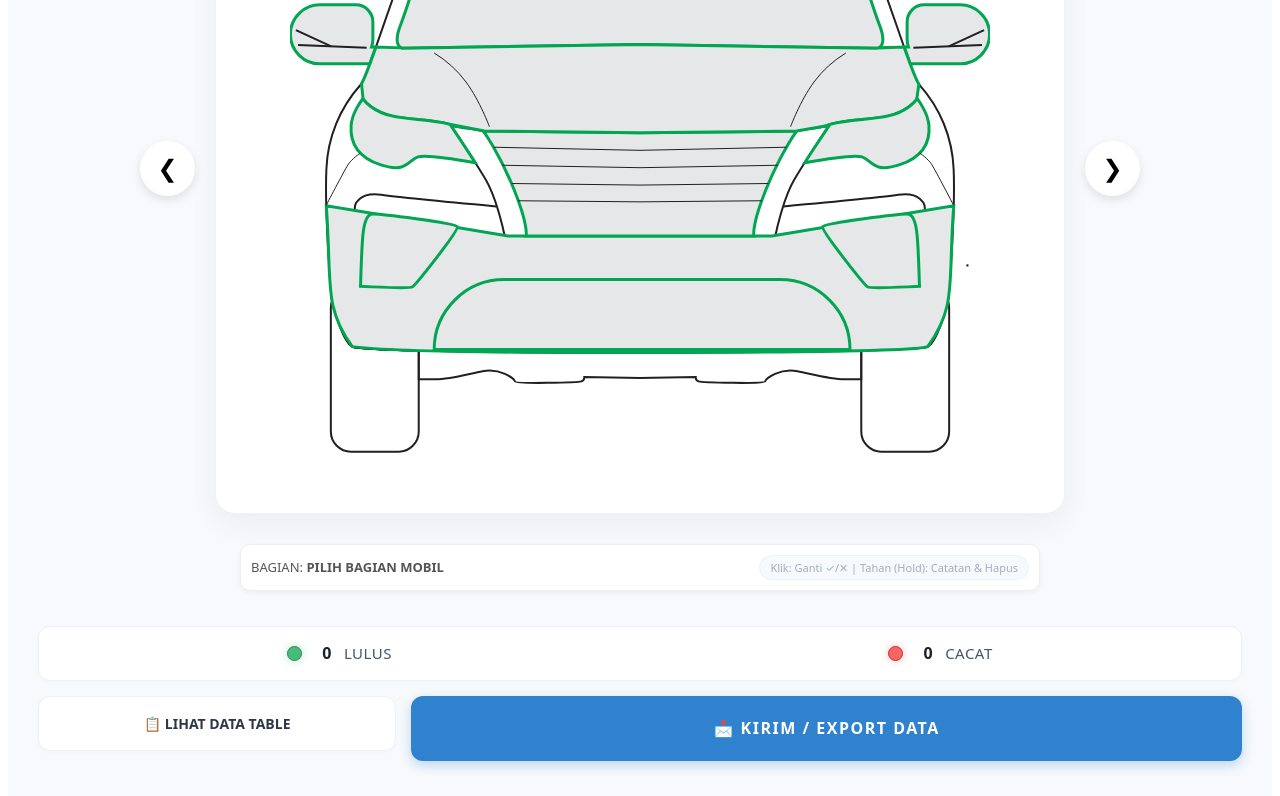
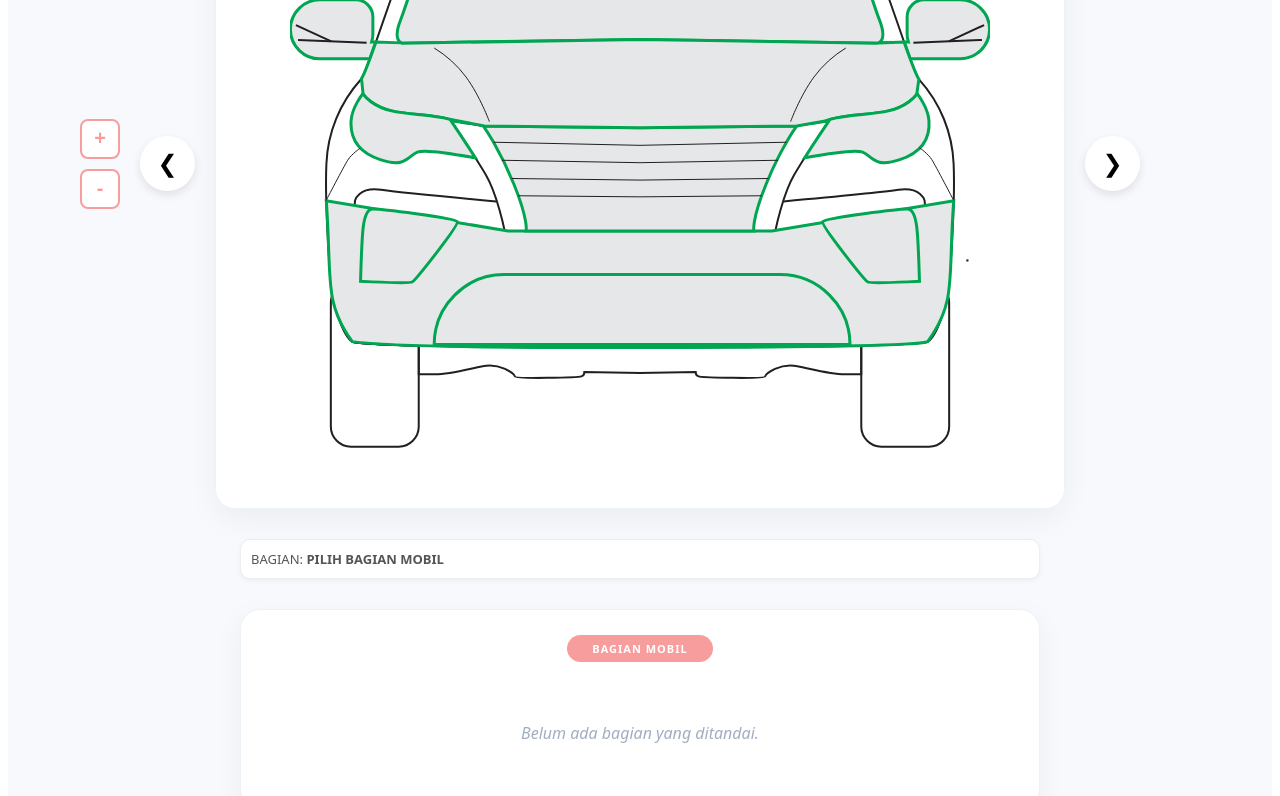
Before and after one commit to DIASANJOY/vehicle-inspection-system, a React (Vite) app: page / in a window 1280 px wide. Shown: the part 300-1096 px from the top of the page. Built offline with nearby package versions, Linux system fonts and the light colour scheme.

Commit message:
feat: major overhaul with tools (tick/cross/delete), zoom, and interactive inspection form

```diff
--- a/src/Vector.css
+++ b/src/Vector.css
@@ -36,6 +36,7 @@
   border: 1px solid #edf2f7;
   display: flex;
   justify-content: center;
+  overflow: auto; /* Enable scrolling when zoomed */
 }
 
 .badge {
@@ -1320,3 +1321,280 @@
     font-size: 12px;
   }
 }
+
+/* NEW OVERHAUL STYLES */
+
+/* Pink Theme & Layout */
+:root {
+  --primary-pink: #f89d9d; /* Pink from design */
+  --light-grey: #e2e8f0;
+  --panel-grey: #f1f5f9;
+  --accent-red: #ff6b6b;
+}
+
+.title { color: #2d3748; }
+.subtitle { color: #a0aec0; margin-bottom: 20px; }
+
+/* Zoom & Tools Panel */
+.main-stage {
+  position: relative;
+  overflow: visible;
+}
+
+.zoom-controls {
+  position: absolute;
+  left: -60px;
+  top: 50%;
+  transform: translateY(-50%);
+  display: flex;
+  flex-direction: column;
+  gap: 10px;
+  z-index: 20;
+}
+
+.zoom-btn {
+  width: 40px;
+  height: 40px;
+  border-radius: 8px;
+  border: 2px solid var(--primary-pink);
+  background: white;
+  color: var(--primary-pink);
+  font-size: 20px;
+  font-weight: bold;
+  cursor: pointer;
+  transition: all 0.2s;
+}
+
+.zoom-btn:hover {
+  background: var(--primary-pink);
+  color: white;
+}
+
+.tools-panel {
+  position: absolute;
+  right: -70px;
+  top: 50%;
+  transform: translateY(-50%);
+  display: flex;
+  flex-direction: column;
+  gap: 15px;
+  z-index: 20;
+}
+
+.tool-btn {
+  width: 50px;
+  height: 50px;
+  border-radius: 50%;
+  border: 2px solid var(--primary-pink);
+  background: white;
+  color: #4a5568;
+  font-size: 22px;
+  cursor: pointer;
+  transition: all 0.3s cubic-bezier(0.175, 0.885, 0.32, 1.275);
+  display: flex;
+  align-items: center;
+  justify-content: center;
+  box-shadow: 0 4px 10px rgba(0,0,0,0.05);
+}
+
+.tool-btn.active {
+  background: var(--primary-pink);
+  color: white;
+  transform: scale(1.15);
+  box-shadow: 0 0 15px rgba(248, 157, 157, 0.5);
+}
+
+.tool-btn.delete.active {
+  background: var(--accent-red);
+}
+
+/* Marker Glow Effect */
+.marker-glow {
+  animation: pulse-glow 2s infinite;
+}
+
+@keyframes pulse-glow {
+  0% { r: 25; opacity: 0.4; }
+  50% { r: 35; opacity: 0.6; }
+  100% { r: 25; opacity: 0.4; }
+}
+
+.marker-group.selected circle:first-child {
+  stroke: var(--accent-red);
+  stroke-width: 4px;
+}
+
+/* Inspection Form List */
+.inspection-form-container {
+  width: 100%;
+  max-width: 800px;
+  margin: 30px auto;
+  background: white;
+  border-radius: 20px;
+  padding: 25px;
+  box-shadow: 0 10px 30px rgba(0,0,0,0.05);
+  border: 1px solid #edf2f7;
+}
+
+.form-header-badge {
+  background: var(--primary-pink);
+  color: white;
+  padding: 6px 25px;
+  border-radius: 20px;
+  font-size: 11px;
+  font-weight: 800;
+  width: fit-content;
+  margin: 0 auto 20px auto;
+  letter-spacing: 1px;
+}
+
+.empty-form {
+  text-align: center;
+  padding: 40px;
+  color: #a0aec0;
+  font-style: italic;
+}
+
+.panel-group-card {
+  background: var(--panel-grey);
+  border-radius: 15px;
+  margin-bottom: 20px;
+  overflow: hidden;
+  border: 1px solid #e2e8f0;
+}
+
+.panel-header {
+  padding: 15px 20px;
+  background: #cbd5e0;
+  color: #2d3748;
+  font-weight: 800;
+  font-size: 14px;
+  text-transform: uppercase;
+  letter-spacing: 0.5px;
+}
+
+.markers-list {
+  padding: 10px;
+  display: flex;
+  flex-direction: column;
+  gap: 8px;
+}
+
+.marker-item-row {
+  background: white;
+  border-radius: 10px;
+  padding: 12px 18px;
+  cursor: pointer;
+  transition: all 0.2s;
+  border: 1px solid transparent;
+}
+
+.marker-item-row:hover {
+  background: #f8fafc;
+}
+
+.marker-item-row.active {
+  border-color: var(--primary-pink);
+  box-shadow: 0 4px 12px rgba(248, 157, 157, 0.15);
+}
+
+.marker-main-info {
+  display: flex;
+  align-items: center;
+  gap: 15px;
+  font-size: 13px;
+}
+
+.marker-index {
+  font-weight: bold;
+  color: #718096;
+}
+
+.marker-type-icon {
+  width: 24px;
+  height: 24px;
+  display: flex;
+  align-items: center;
+  justify-content: center;
+  border-radius: 50%;
+  font-weight: bold;
+  font-size: 12px;
+}
+
+.marker-type-icon.tick { background: #f0fff4; color: #2f855a; }
+.marker-type-icon.cross { background: #fff5f5; color: #c53030; }
+
+.marker-coords {
+  font-family: monospace;
+  color: #a0aec0;
+  font-size: 11px;
+}
+
+.marker-note-input-wrapper {
+  margin-top: 12px;
+  padding-top: 12px;
+  border-top: 1px dashed #e2e8f0;
+  animation: fadeInDown 0.3s ease;
+}
+
+@keyframes fadeInDown {
+  from { opacity: 0; transform: translateY(-5px); }
+  to { opacity: 1; transform: translateY(0); }
+}
+
+.marker-textarea {
+  width: 100%;
+  min-height: 80px;
+  border: 1px solid #edf2f7;
+  border-radius: 10px;
+  padding: 15px;
+  font-size: 13px;
+  font-family: inherit;
+  resize: vertical;
+  background: #f8fafc;
+  outline: none;
+  transition: border-color 0.2s;
+}
+
+.marker-textarea:focus {
+  border-color: var(--primary-pink);
+  background: white;
+}
+
+/* Footer Buttons Sync with Design */
+.submit-bar {
+  background: var(--primary-pink) !important;
+  box-shadow: 0 5px 15px rgba(248, 157, 157, 0.4) !important;
+}
+
+.data-btn {
+  background: #e2e8f0 !important;
+  border: none !important;
+  color: #4a5568 !important;
+}
+
+/* Mobile Adjustments for Overhaul */
+@media (max-width: 768px) {
+  .zoom-controls {
+    left: 10px;
+    top: 20px;
+    transform: none;
+    flex-direction: row;
+    position: absolute;
+  }
+
+  .tools-panel {
+    right: 50%;
+    transform: translateX(50%);
+    top: auto;
+    bottom: -80px;
+    flex-direction: row;
+    gap: 20px;
+    position: absolute;
+  }
+
+  .inspection-form-container {
+    padding: 15px;
+    margin: 100px auto 30px auto;
+  }
+}
--- a/src/Vector.jsx
+++ b/src/Vector.jsx
@@ -20,6 +20,11 @@ const Vector = () => {
   const [copyStatus, setCopyStatus] = useState("Copy JSON");
   const [dataTab, setDataTab] = useState('table'); // 'table' | 'json'
 
+  // Fitur Baru
+  const [activeTool, setActiveTool] = useState('tick'); // 'tick' | 'cross' | 'delete'
+  const [zoomLevel, setZoomLevel] = useState(1);
+  const [selectedMarkerId, setSelectedMarkerId] = useState(null);
+
   // Timer untuk deteksi Long Press
   const pressTimer = React.useRef(null);
   const isLongPress = React.useRef(false); // Flag untuk mencegah klik setelah hold
@@ -35,6 +40,8 @@ const Vector = () => {
       return;
     }
 
+    if (activeTool === 'delete') return; // Klik di area kosong tidak melakukan apa-apa jika alat hapus aktif
+
     const path = e.target.closest('[id]');
     const markersOnPart = Object.values(markers).filter(m => m.pathId === path?.id && m.view === view).length;
 
@@ -43,28 +50,21 @@ const Vector = () => {
       return;
     }
 
-    // Selalu buat tanda baru jika klik di area kosong mobil
     const svg = path.ownerSVGElement;
     const point = svg.createSVGPoint();
     point.x = e.clientX;
     point.y = e.clientY;
     const transformedPoint = point.matrixTransform(svg.getScreenCTM().inverse());
 
-    // Hitung posisi RELATIF (%) terhadap bounding box bagian tersebut
-    const bbox = path.getBBox();
-    const relX = ((transformedPoint.x - bbox.x) / bbox.width) * 100;
-    const relY = ((transformedPoint.y - bbox.y) / bbox.height) * 100;
-
-    const newId = `m-${Date.now()}-${Math.floor(Math.random() * 1000)}`;
+    const newId = Date.now();
     setMarkers(prev => ({
       ...prev,
       [newId]: {
-        id: newId, view, type: 'tick',
-        relX, relY, // Simpan sebagai %
-        x: transformedPoint.x, y: transformedPoint.y, // Tetap simpan absolute untuk kemudahan render
-        note: "", pathId: path.id, partName: path.id.replace(/[_-]/g, ' ').toUpperCase()
+        id: newId, view, type: activeTool, x: transformedPoint.x, y: transformedPoint.y,
+        note: "", pathId: path.id, partName: path.id.replace(/-/g, ' ').toUpperCase()
       }
     }));
+    setSelectedMarkerId(newId);
   };
 
   const handlePointerDown = (e) => {
@@ -88,20 +88,13 @@ const Vector = () => {
       const relX = ((transformedPoint.x - bbox.x) / bbox.width) * 100;
       const relY = ((transformedPoint.y - bbox.y) / bbox.height) * 100;
 
-      setMarkers(prev => {
-        const markersOnPart = Object.values(prev).filter(m => m.pathId === path?.id && m.view === view).length;
-        if (markersOnPart >= 4) {
-          alert(`Maksimal 4 tanda pada bagian ${path.id.toUpperCase()} diperbolehkan.`);
-          return prev;
-        }
-
       const newId = `m-${Date.now()}-${Math.floor(Math.random() * 1000)}`;
       const partName = path.id.replace(/[_-]/g, ' ').toUpperCase();
 
       setActivePopup({ id: newId, x: transformedPoint.x, y: transformedPoint.y, partName });
       isLongPress.current = true;
 
-        return {
+      setMarkers(prev => ({
         ...prev,
         [newId]: {
           id: newId, view, type: 'tick',
@@ -109,8 +102,7 @@ const Vector = () => {
           x: transformedPoint.x, y: transformedPoint.y,
           note: "", pathId: path.id, partName
         }
-        };
-      });
+      }));
     }, 600);
   };
 
@@ -118,27 +110,17 @@ const Vector = () => {
     if (pressTimer.current) clearTimeout(pressTimer.current);
   };
 
-  const cycleMarker = (e, key) => {
+  const handleActionOnMarker = (e, id) => {
     e.stopPropagation();
+    if (activeTool === 'delete') {
       setMarkers(prev => {
-      const currentMarker = prev[key];
-      if (!currentMarker) return prev;
-
-      const newMarkers = { ...prev };
-      // Toggle antara Tick <-> Cross (Agar catatan tidak hilang)
-      newMarkers[key] = {
-        ...currentMarker,
-        type: currentMarker.type === 'tick' ? 'cross' : 'tick'
-      };
-      return newMarkers;
+        const n = { ...prev };
+        delete n[id];
+        return n;
       });
-  };
-
-  const openPopup = (e, markerId) => {
-    if (e) e.stopPropagation();
-    const m = markers[markerId];
-    if (m) {
-      setActivePopup({ id: markerId, x: m.x, y: m.y, partName: m.partName });
+      if (selectedMarkerId === id) setSelectedMarkerId(null);
+    } else {
+      setSelectedMarkerId(id);
     }
   };
 
@@ -172,7 +154,6 @@ const Vector = () => {
 
   return (
     <div className="app-wrapper">
-      {/* Style Dinamis untuk Highlighting Bagian yang Terinspeksi */}
       <style>
         {Object.keys(partStatus).map(pathId => {
           const status = partStatus[pathId];
@@ -190,19 +171,30 @@ const Vector = () => {
       </style>
 
       <h2 className="title">Vehicle Inspection System</h2>
-      <p className="subtitle">Klik: Ganti ✓/✕ | KLIK KANAN / Tahan (Hold): Catatan & Hapus</p>
+      <p className="subtitle">Pilih Alat (✓/✕/🗑) lalu klik pada bagian mobil</p>
 
       <div className="main-stage">
+        <div className="zoom-controls">
+          <button className="zoom-btn" onClick={() => setZoomLevel(prev => Math.min(prev + 0.2, 3))}>+</button>
+          <button className="zoom-btn" onClick={() => setZoomLevel(prev => Math.max(prev - 0.2, 1))}>-</button>
+        </div>
+
         <button className="btn-nav" onClick={() => setView(v => v === 'front' ? 'back' : 'front')}>❮</button>
 
         <div className="car-card">
           <div className="badge">{view === 'front' ? 'FRONT PANEL' : 'REAR PANEL'}</div>
 
+          <div className="tools-panel">
+            <button className={`tool-btn tick ${activeTool === 'tick' ? 'active' : ''}`} onClick={() => setActiveTool('tick')}>✓</button>
+            <button className={`tool-btn cross ${activeTool === 'cross' ? 'active' : ''}`} onClick={() => setActiveTool('cross')}>✕</button>
+            <button className={`tool-btn delete ${activeTool === 'delete' ? 'active' : ''}`} onClick={() => setActiveTool('delete')}>🗑</button>
+          </div>
+
           <div
           className="svg-container"
+          style={{ transform: `scale(${zoomLevel})`, transition: 'transform 0.2s' }}
           onContextMenu={(e) => e.preventDefault()}
         >
-            {/* Gambar Mobil (SVG yang di-import) */}
             <CurrentSVG
               className="car-svg"
               onClick={handleAction}
@@ -212,7 +204,6 @@ const Vector = () => {
               onMouseOver={handleHover}
             />
 
-            {/* Overlay Penanda (SVG transparan dengan viewBox yang sama) */}
             <svg viewBox={viewBox} className="marker-overlay">
               {Object.keys(markers).map(id => {
                 const m = markers[id];
@@ -221,13 +212,12 @@ const Vector = () => {
                   <g
                     key={id}
                     transform={`translate(${m.x}, ${m.y})`}
-                    onClick={(e) => cycleMarker(e, id)}
-                    onContextMenu={(e) => {
-                      e.preventDefault();
-                      openPopup(e, id);
-                    }}
-                    className="marker-group"
+                    onClick={(e) => handleActionOnMarker(e, id)}
+                    className={`marker-group ${selectedMarkerId === id ? 'selected' : ''}`}
                   >
+                    {selectedMarkerId === id && (
+                      <circle className="marker-glow" r="30" fill="rgba(255, 107, 107, 0.4)" />
+                    )}
                     <circle r="22" fill="white" stroke={m.type === 'tick' ? '#28a745' : '#dc3545'} strokeWidth="3" />
                     <text
                       className={`symbol ${m.type}`}
@@ -239,56 +229,11 @@ const Vector = () => {
                     >
                       {m.type === 'tick' ? '✓' : '✕'}
                     </text>
-                    {/* Ikon/Balon Catatan (Toggle Show/Hide) dengan Smart Positioning */}
-                    {m.note && (
-                      <g
-                        transform={`translate(0, ${m.y < 50 ? 40 : -40})`}
-                        onClick={(e) => {
-                          e.stopPropagation();
-                          setMarkers(prev => ({
-                            ...prev,
-                            [id]: { ...prev[id], showNote: !prev[id].showNote }
-                          }));
-                        }}
-                        style={{ cursor: 'pointer' }}
-                      >
-                        {!m.showNote ? (
-                          // Tampilan Ikon Amplop saat disembunyikan (UKURAN JUMBO)
-                          <g>
-                            <circle r="20" fill="#3182ce" stroke="white" strokeWidth="2" />
-                            <text fill="white" fontSize="20" textAnchor="middle" dominantBaseline="middle">✉️</text>
-                          </g>
-                        ) : (
-                          // Tampilan Teks Lengkap saat diklik
-                          <g>
-                            <rect
-                              x={-(m.note.length * 6 + 20)}
-                              y="-20"
-                              width={m.note.length * 12 + 40}
-                              height="40"
-                              rx="10"
-                              fill="rgba(0,0,0,0.95)"
-                            />
-                            <text
-                              fill="white"
-                              fontSize="18"
-                              fontWeight="bold"
-                              textAnchor="middle"
-                              dominantBaseline="middle"
-                            >
-                              {m.note}
-                            </text>
-                          </g>
-                        )}
-                      </g>
-                    )}
                   </g>
                 );
               })}
-
             </svg>
 
-            {/* Pop-up Cepat (Quick Action) - Sekarang di Luar SVG agar tidak terpotong & bisa diklik */}
             {activePopup && (
               <>
                 <div
@@ -310,7 +255,6 @@ const Vector = () => {
                     <button onClick={() => setActivePopup(null)}>✕</button>
                   </div>
                   <div className="popup-body">
-                    {/* Pilih Status Langsung di Pop-up */}
                     <div className="popup-status-selector">
                       <button
                         className={`status-btn tick ${markers[activePopup.id]?.type === 'tick' ? 'active' : ''}`}
@@ -321,56 +265,17 @@ const Vector = () => {
                         onClick={() => setMarkers(prev => ({ ...prev, [activePopup.id]: { ...prev[activePopup.id], type: 'cross' } }))}
                       >✕ CACAT</button>
                     </div>
-
-                    <div className="part-info">
-                      <span className="info-label">POSISI RELATIF:</span>
-                      <span className="info-value">X: {Math.round(markers[activePopup.id]?.relX)}%, Y: {Math.round(markers[activePopup.id]?.relY)}%</span>
-                    </div>
-
-                    {/* Quick Tags untuk Mempercepat Kerja User */}
-                    <div className="quick-tags">
-                      {["Lecet", "Penyok", "Pecah", "Kusam", "Hilang"].map(tag => (
-                        <button
-                          key={tag}
-                          className="tag-btn"
-                          onClick={() => {
-                            const currentNote = markers[activePopup.id]?.note || "";
-                            const newNote = currentNote ? `${currentNote}, ${tag}` : tag;
-                            handleNoteChange(activePopup.id, newNote);
-                          }}
-                        >
-                          +{tag}
-                        </button>
-                      ))}
-                    </div>
-
                     <div className="notes-input-group">
-                      <label className="notes-label">📩 ISI CATATAN / KOMPLAIN:</label>
+                      <label className="notes-label">📩 ISI CATATAN:</label>
                       <textarea
                         className="popup-textarea"
-                        placeholder="Tulis catatan tambahan di sini..."
                         value={markers[activePopup.id]?.note || ""}
                         onChange={(e) => handleNoteChange(activePopup.id, e.target.value)}
                         autoFocus
                       />
                     </div>
-
                     <div className="popup-footer">
-                      <button
-                        className="popup-delete-btn"
-                        onClick={() => {
-                          setMarkers(prev => {
-                            const n = { ...prev };
-                            delete n[activePopup.id];
-                            return n;
-                          });
-                          setActivePopup(null);
-                        }}
-                      >🗑 Hapus Tanda</button>
-                      <button
-                        className="popup-save-btn"
-                        onClick={() => setActivePopup(null)}
-                      >SIMPAN</button>
+                      <button className="popup-save-btn" onClick={() => setActivePopup(null)}>SIMPAN</button>
                     </div>
                   </div>
                 </div>
@@ -384,12 +289,51 @@ const Vector = () => {
 
       <div className="info-bar">
         <span>BAGIAN: <strong>{hoverName || "PILIH BAGIAN MOBIL"}</strong></span>
-        <span className="legend">Klik: Ganti ✓/✕ | Tahan (Hold): Catatan & Hapus</span>
       </div>
 
-      {/* Footer Berdasarkan Sketsa User: Dua Baris Horizontal */}
+      <div className="inspection-form-container">
+        <div className="form-header-badge">BAGIAN MOBIL</div>
+        {(() => {
+          const grouped = {};
+          Object.values(markers).forEach(m => {
+            if (!grouped[m.pathId]) grouped[m.pathId] = { name: m.partName, items: [] };
+            grouped[m.pathId].items.push(m);
+          });
+
+          const panels = Object.values(grouped);
+          if (panels.length === 0) return <div className="empty-form">Belum ada bagian yang ditandai.</div>;
+
+          return panels.map((panel, idx) => (
+            <div key={idx} className="panel-group-card">
+              <div className="panel-header">{panel.name}</div>
+              <div className="markers-list">
+                {panel.items.map((item, i) => (
+                  <div key={item.id} className={`marker-item-row ${selectedMarkerId === item.id ? 'active' : ''}`}>
+                    <div className="marker-main-info" onClick={() => setSelectedMarkerId(item.id === selectedMarkerId ? null : item.id)}>
+                      <span className="marker-index">{i + 1}.</span>
+                      <span className={`marker-type-icon ${item.type}`}>{item.type === 'tick' ? '✓' : '✕'}</span>
+                      <span className="marker-coords">COORD: {Math.round(item.x)}, {Math.round(item.y)}</span>
+                    </div>
+                    {selectedMarkerId === item.id && (
+                      <div className="marker-note-input-wrapper">
+                        <textarea
+                          placeholder="Tambahkan catatan khusus untuk bagian ini..."
+                          value={item.note}
+                          onChange={(e) => handleNoteChange(item.id, e.target.value)}
+                          className="marker-textarea"
+                          autoFocus
+                        />
+                      </div>
+                    )}
+                  </div>
+                ))}
+              </div>
+            </div>
+          ));
+        })()}
+      </div>
+
       <div className="wireframe-footer">
-        {/* Baris 1: Ringkasan Stats */}
         <div className="footer-bar stats-bar">
           <div className="stat-item"><span className="dot tick"></span> <strong>{Object.values(markers).filter(m => m.type === 'tick').length}</strong> LULUS</div>
           <div className="stat-item"><span className="dot cross"></span> <strong>{Object.values(markers).filter(m => m.type === 'cross').length}</strong> CACAT</div>
```
Lines whose indentation alone changed are shown as unchanged.
